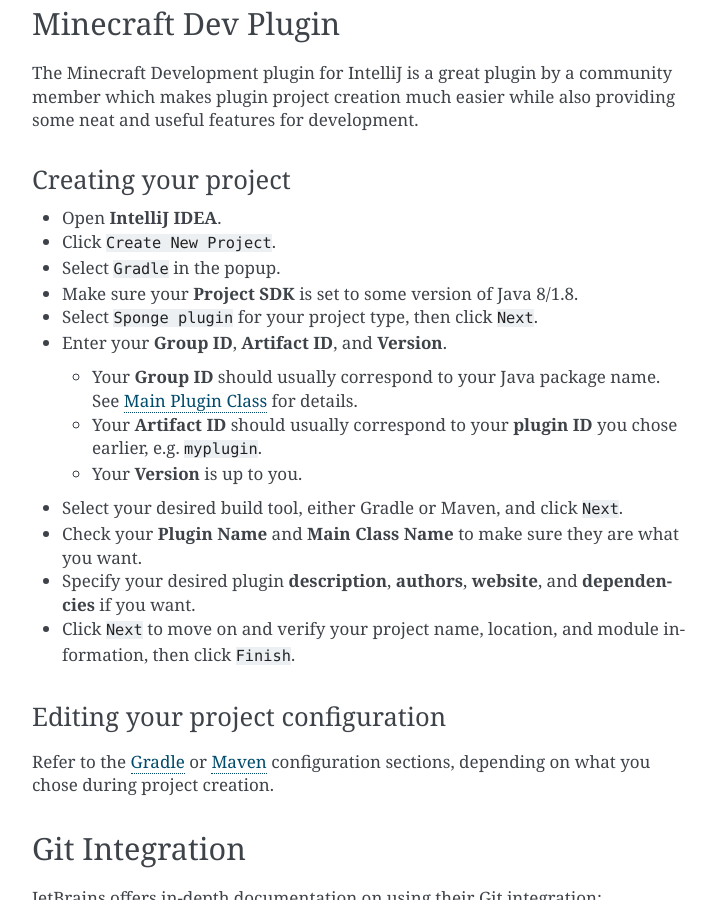
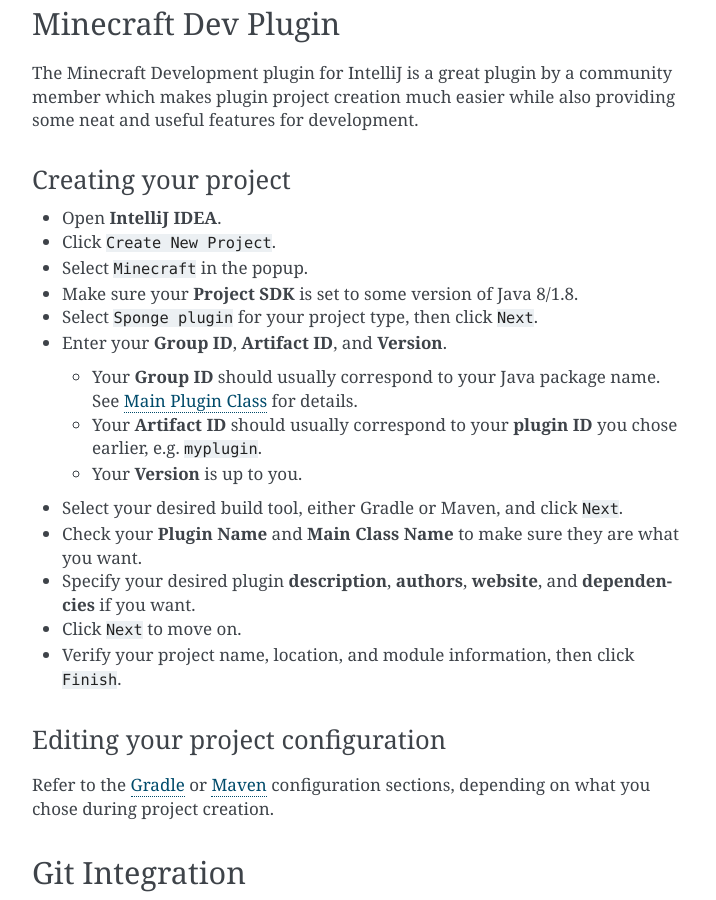
Before and after one commit to SpongePowered/SpongeDocs, a Sphinx documentation site: the page built from source/plugin/workspace/idea.rst, in a window 1280 px wide and 900 px high, scrolled down 2035 px. Shown: the whole window, without its empty margins (388-1104 px from the left). Built offline with Sphinx 7.4.7, drawn with Linux system fonts in a browser that asks for light colours; pages that are not in the unit, such as notebooks, are missing from menus.

Commit message:
Address comments

```diff
--- a/source/plugin/workspace/idea.rst
+++ b/source/plugin/workspace/idea.rst
@@ -93,9 +93,10 @@
 
 Creating your project
 ~~~~~~~~~~~~~~~~~~~~~
+
 * Open **IntelliJ IDEA**.
 * Click ``Create New Project``.
-* Select ``Gradle`` in the popup.
+* Select ``Minecraft`` in the popup.
 * Make sure your **Project SDK** is set to some version of Java 8/1.8.
 * Select ``Sponge plugin`` for your project type, then click ``Next``.
 * Enter your **Group ID**, **Artifact ID**, and **Version**.
@@ -107,7 +108,8 @@
 * Select your desired build tool, either Gradle or Maven, and click ``Next``.
 * Check your **Plugin Name** and **Main Class Name** to make sure they are what you want.
 * Specify your desired plugin **description**, **authors**, **website**, and **dependencies** if you want.
-* Click ``Next`` to move on and verify your project name, location, and module information, then click ``Finish``.
+* Click ``Next`` to move on.
+* Verify your project name, location, and module information, then click ``Finish``.
 
 Editing your project configuration
 ~~~~~~~~~~~~~~~~~~~~~~~~~~~~~~~~~~
```
